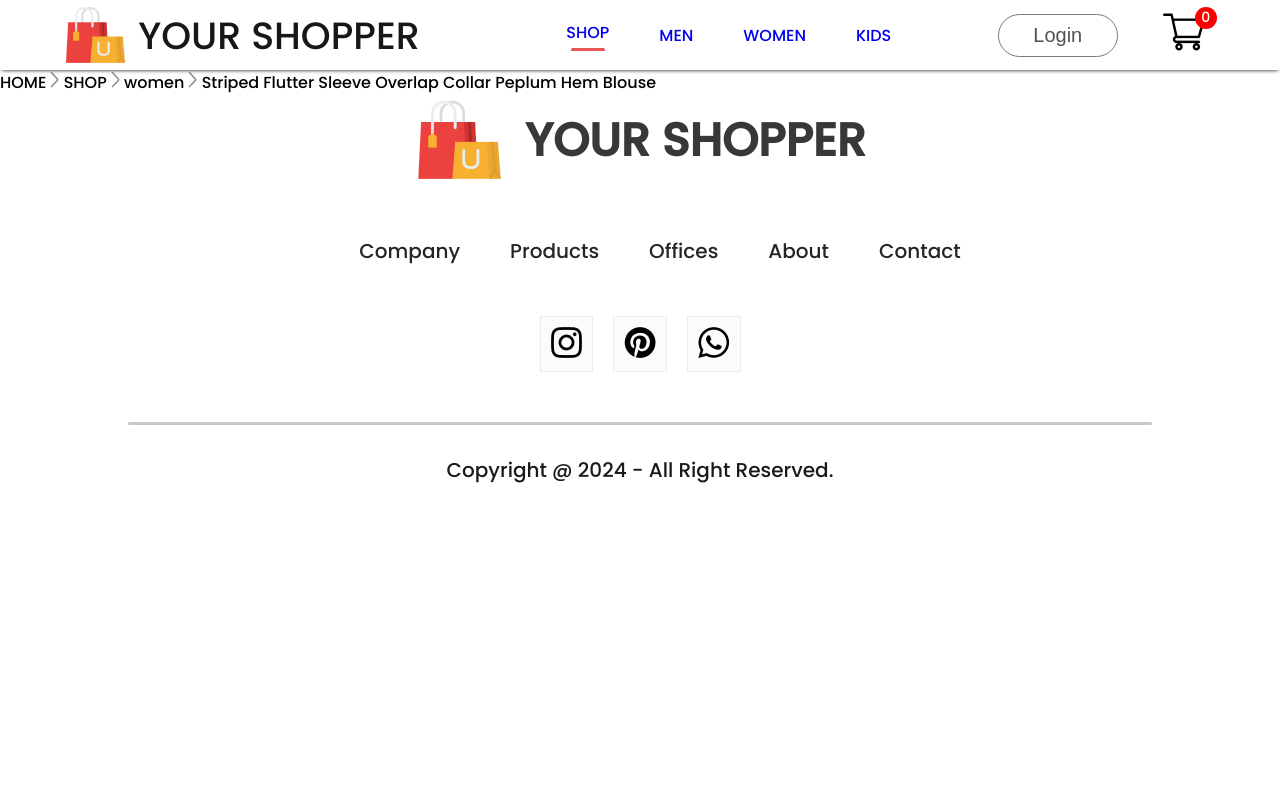
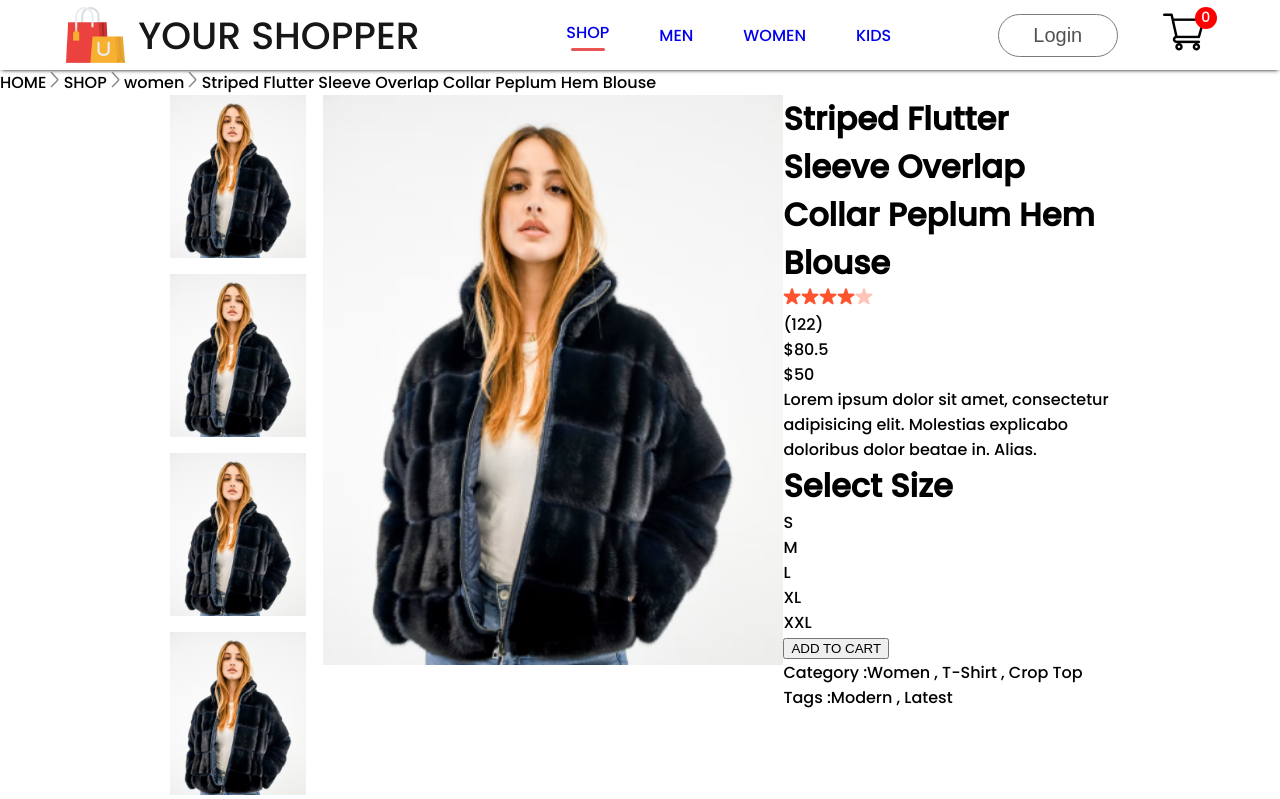
Before and after one commit to Deshan001/E-Commerce, a React (Create React App) app: page /product/1 in a window 1280 px wide. Shown: the top 799 px of the page. Built offline with nearby package versions, Linux system fonts and the light colour scheme.

Commit message:
product desplay finisheed

```diff
--- /dev/null
+++ b/src/Components/ProductDisplay/ProductDisplay.css
@@ -0,0 +1,24 @@
+.productdisplay{
+    display: flex;
+    margin: 0px 170px;
+}
+
+.productdisplay-left{
+    display: flex;
+    gap: 17px;
+}
+
+.productdisplay-img-list{
+    display: flex;
+    flex-direction: column;
+    gap: 16px;
+}
+
+.productdisplay-img-list img{
+    height: 163px;
+}
+
+.productdisplay-main-img{
+    width: 460px;
+    height: 570px;
+}
--- /dev/null
+++ b/src/Components/ProductDisplay/ProductDisplay.jsx
@@ -0,0 +1,57 @@
+import React from 'react'
+import './ProductDisplay.css'
+import star_icon from '../Assets/star_icon.png'
+import star_dull_icon from '../Assets/star_dull_icon.png'
+
+
+const ProductDisplay = (props) => {
+    const {product} = props;
+  return (
+    <div className='productdisplay'>
+        <div className="productdisplay-left">
+            <div className="productdisplay-img-list">
+                <img src={product.image} alt="" />
+                <img src={product.image} alt="" />
+                <img src={product.image} alt="" />
+                <img src={product.image} alt="" />
+            </div>
+            <div className="productdisplay-img">
+                <img className='productdisplay-main-img' src={product.image} alt="" />
+            </div>
+        </div>
+        <div className="productdisplay-right">
+            <h1>{product.name}</h1>
+            <div className="productdisplay-right-star">
+                <img src={star_icon} alt="" />
+                <img src={star_icon} alt="" />
+                <img src={star_icon} alt="" />
+                <img src={star_icon} alt="" />
+                <img src={star_dull_icon} alt="" />
+                <p>(122)</p>
+            </div>
+            <div className="productdisplay-right-prices">
+                <div className="productdisplay-right-price-old">${product.old_price}</div>
+                <div className="productdisplay-right-price-new">${product.new_price}</div>
+            </div>
+            <div className="productdisplay-right-description">
+                Lorem ipsum dolor sit amet, consectetur adipisicing elit. Molestias explicabo doloribus dolor beatae in. Alias.
+            </div>
+            <div className="productdisplay-right-size">
+                <h1>Select Size</h1>
+                <div className="productdisplay-right-size">
+                    <div>S</div>
+                    <div>M</div>
+                    <div>L</div>
+                    <div>XL</div>
+                    <div>XXL</div>
+                </div>
+            </div>
+            <button>ADD TO CART</button>
+            <p className='productdisplay-right-category'><span>Category :</span>Women , T-Shirt , Crop Top</p>
+            <p className='productdisplay-right-category'><span>Tags :</span>Modern , Latest</p>
+        </div>
+    </div>
+  )
+}
+
+export default ProductDisplay
--- a/src/Pages/Product.jsx
+++ b/src/Pages/Product.jsx
@@ -2,6 +2,7 @@ import React, { useContext } from 'react'
 import { ShopContext } from '../Context/ShopContext'
 import { useParams } from 'react-router-dom';
 import Breadcrums from '../Components/Breadcrums/Breadcrums';
+import ProductDisplay from '../Components/ProductDisplay/ProductDisplay';
 
 const Product = () => {
   const {all_product} = useContext(ShopContext);
@@ -10,6 +11,7 @@ const Product = () => {
   return (
     <div>
       <Breadcrums product={product}/>
+      <ProductDisplay product={product}/>
     </div>
   )
 }
```
